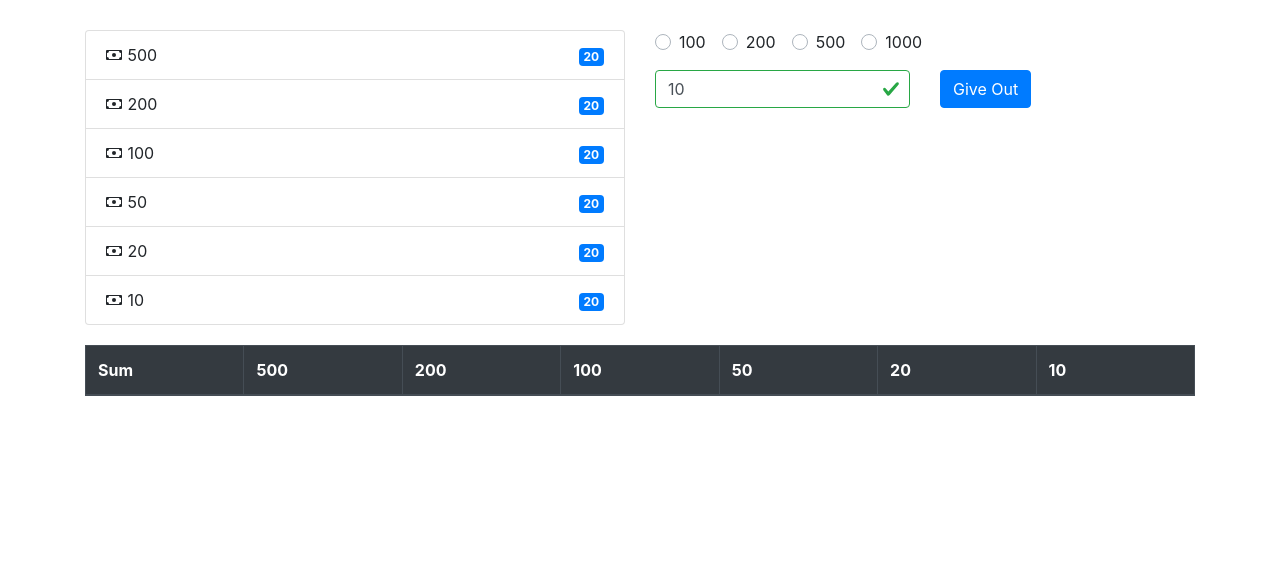
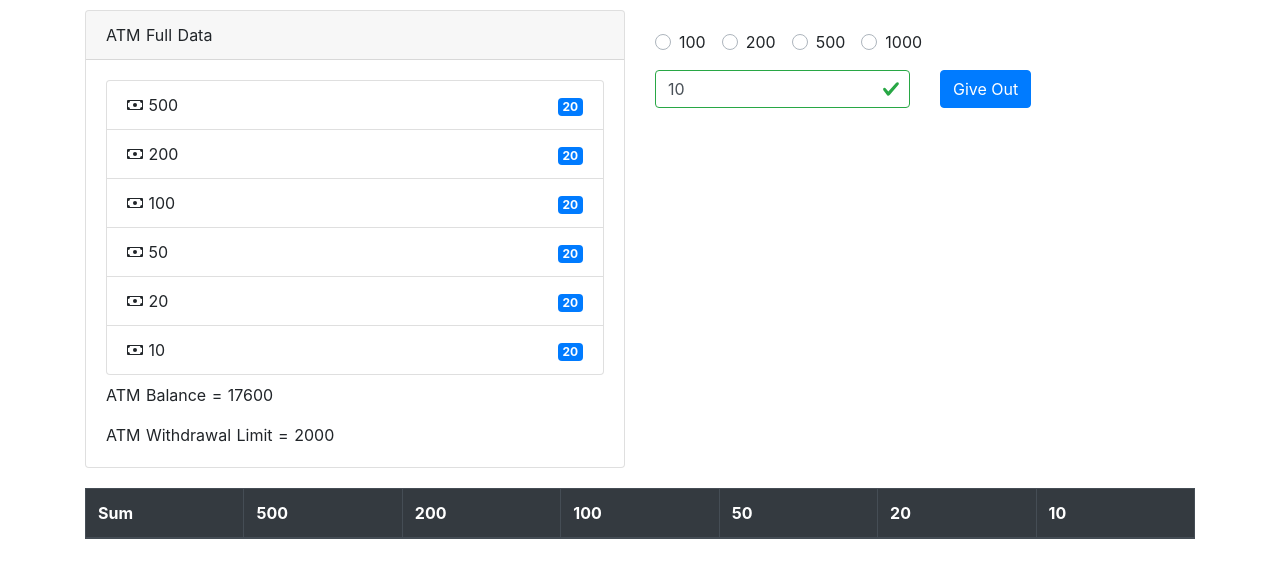
Before and after one commit to TarasMazurkevich/atm-tt, a Nuxt app: page / in a window 1280 px wide. Shown: the top 578 px of the page. Built offline with nearby package versions, Linux system fonts and the light colour scheme.

Commit message:
Template: Updated template for atm data

```diff
--- a/components/atm/BanknoteList.vue
+++ b/components/atm/BanknoteList.vue
@@ -37,9 +37,3 @@ export default {
   }
 }
 </script>
-
-<style lang="scss" scoped>
-  .banknote-list {
-    margin-top: 20px;
-  }
-</style>
--- a/pages/index.vue
+++ b/pages/index.vue
@@ -2,7 +2,15 @@
   <b-container class="bv-example-row mt-20">
     <b-row>
       <b-col class="mt-20" cols="12" md="6">
-        <atm-banknote-list />
+        <b-card header="ATM Full Data">
+          <atm-banknote-list />
+          <p class="card-text mt-2">
+            ATM Balance = {{ BALANCE }}
+          </p>
+          <p class="card-text mt-2">
+            ATM Withdrawal Limit = {{ WITHDRAWAL_LIMIT }}
+          </p>
+        </b-card>
       </b-col>
       <b-col class="mt-20" cols="12" md="6">
         <atm-transaction-form />
@@ -15,3 +23,12 @@
     </b-row>
   </b-container>
 </template>
+
+<script>
+import { mapGetters } from 'vuex'
+export default {
+  computed: {
+    ...mapGetters(['BALANCE', 'WITHDRAWAL_LIMIT'])
+  }
+}
+</script>
```
